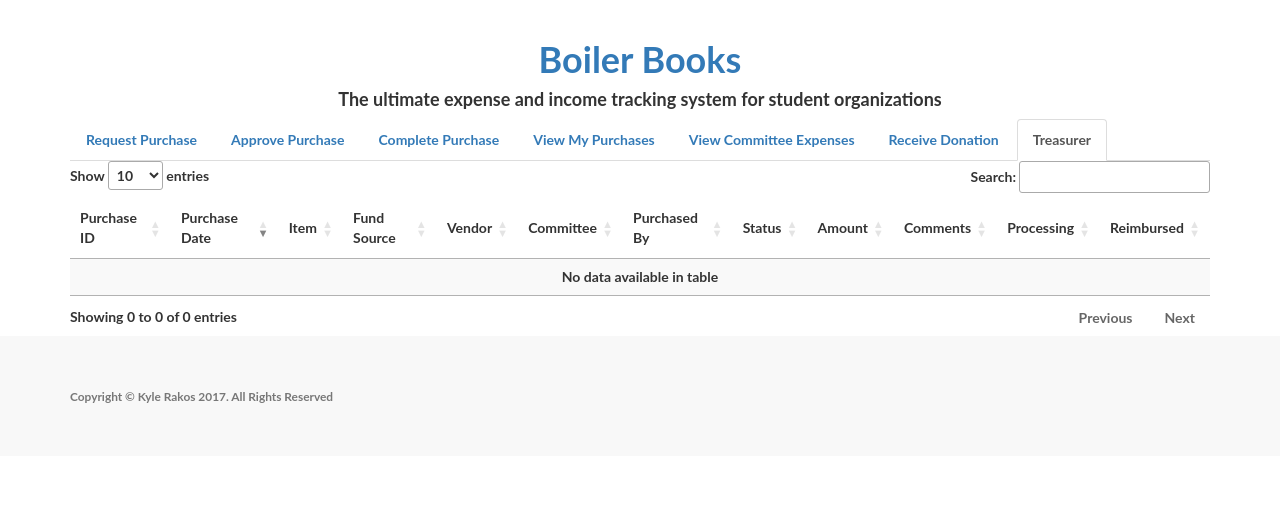
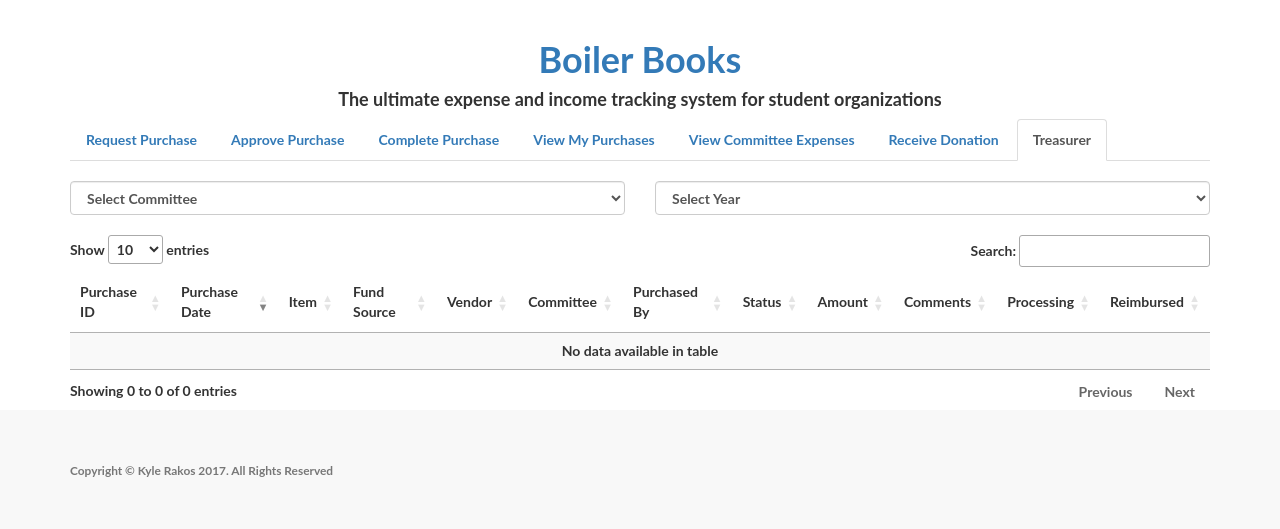
Before and after one commit to PurdueIEEE/boilerbooks, a PHP site: page /treasurer/ in a window 1280 px wide. Shown: the part 52-581 px from the top of the page. Run offline with PHP 8.4, Linux system fonts and the light colour scheme; the visitor is signed in with stand-in values (Sample User, id 1); data that the repository does not hold is empty; a stand-in replaces the project's code that opens the database connection; some libraries are stand-ins or nearby versions.

Commit message:
Add committee and year buttons to treasurer tab

```diff
--- a/treasurer/index.php
+++ b/treasurer/index.php
@@ -104,6 +104,28 @@ catch(PDOException $e)
 $conn = null;
 ?>
 
+<br>
+
+<div class="container">
+    <div class="row">
+        <div class="col-sm-6">
+            <select id="committee" name="committee" class="form-control" onchange="selectcommittee()">
+              <?php include '../committees.php'; ?>
+            </select>
+        </div>
+        <div class="col-sm-6">
+            <select id="fiscalyear" name="fiscalyear" class="form-control" onchange="selectyear()">
+                <option value="2017-2018">Select Year</option>
+                <option value="2017-2018">2017 - 2018</option>
+                <option value="2016-2017">2016 - 2017</option>
+                <option value="2015-2016">2015 - 2016</option>
+            </select>
+        </div>
+    </div>
+</div>
+
+<br>
+
 <div class="container">
 	<table id="treasurertable" class="display">
 		<thead>
```
